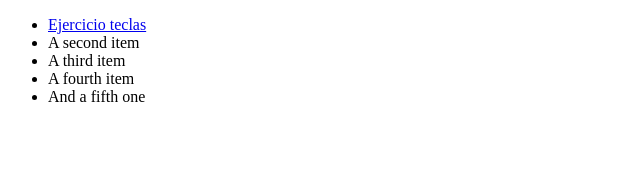
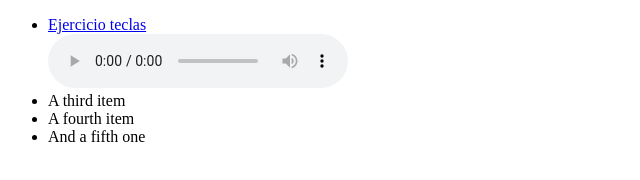
Before and after one commit to hector-fe-dev/javascript_days, a plain HTML site: page index.html in a window 1280 px wide. Shown: the whole page, without its empty margins (0-640 px from the left). Drawn offline with Linux system fonts and the light colour scheme.

Commit message:
agregando cambios en index para probar pages

```diff
--- a/index.html
+++ b/index.html
@@ -9,7 +9,8 @@
 <body>
     <ul class="list-group">
         <li class="list-group-item"><a href="/Dia_uno_teclas/teclas.html">Ejercicio teclas</a></li>
-        <li class="list-group-item">A second item</li>
+        <audio id="a65" src="/Dia_uno_teclas/bass-dropmp3-14596.mp3" autoplay controls></audio>
+
         <li class="list-group-item">A third item</li>
         <li class="list-group-item">A fourth item</li>
         <li class="list-group-item">And a fifth one</li>
```
